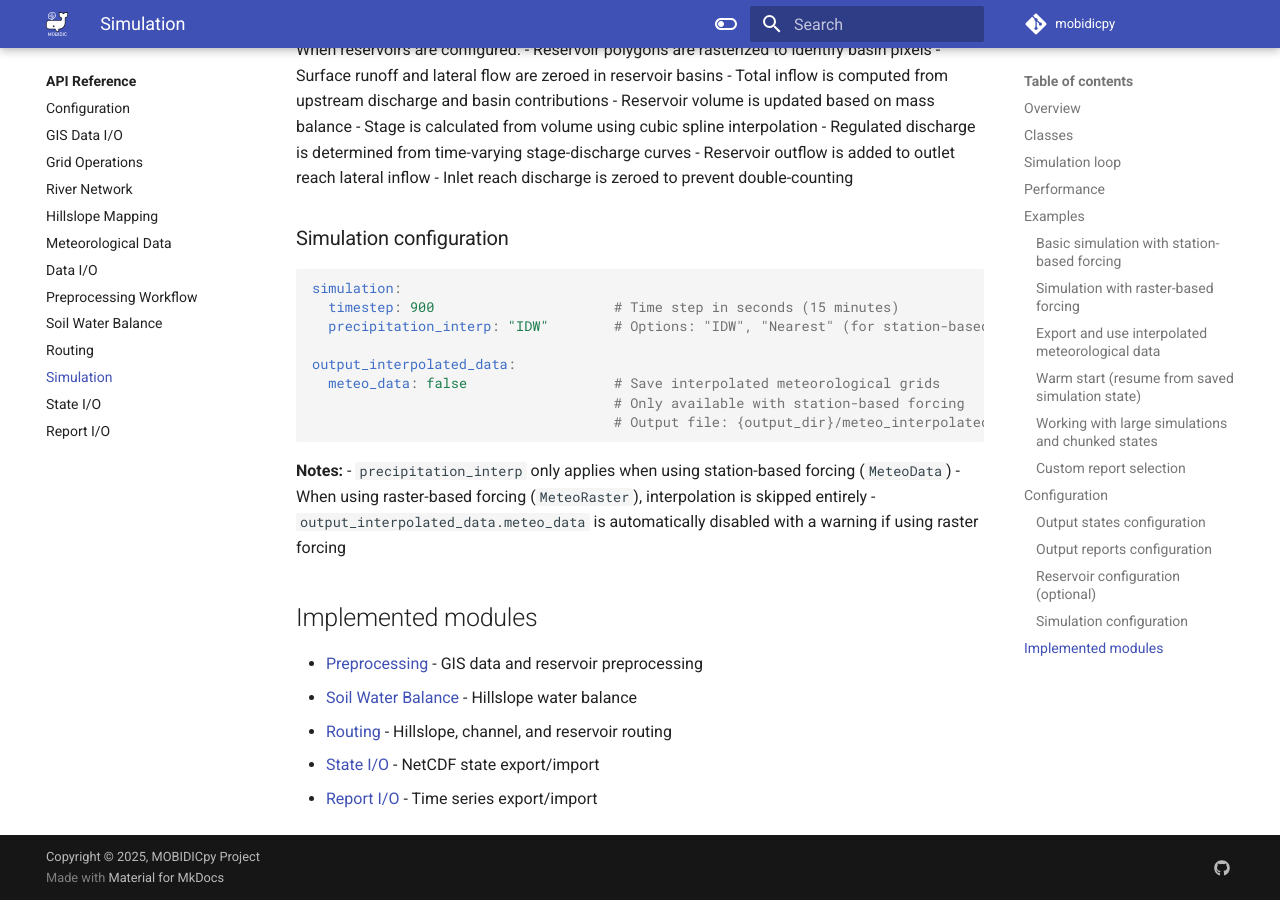
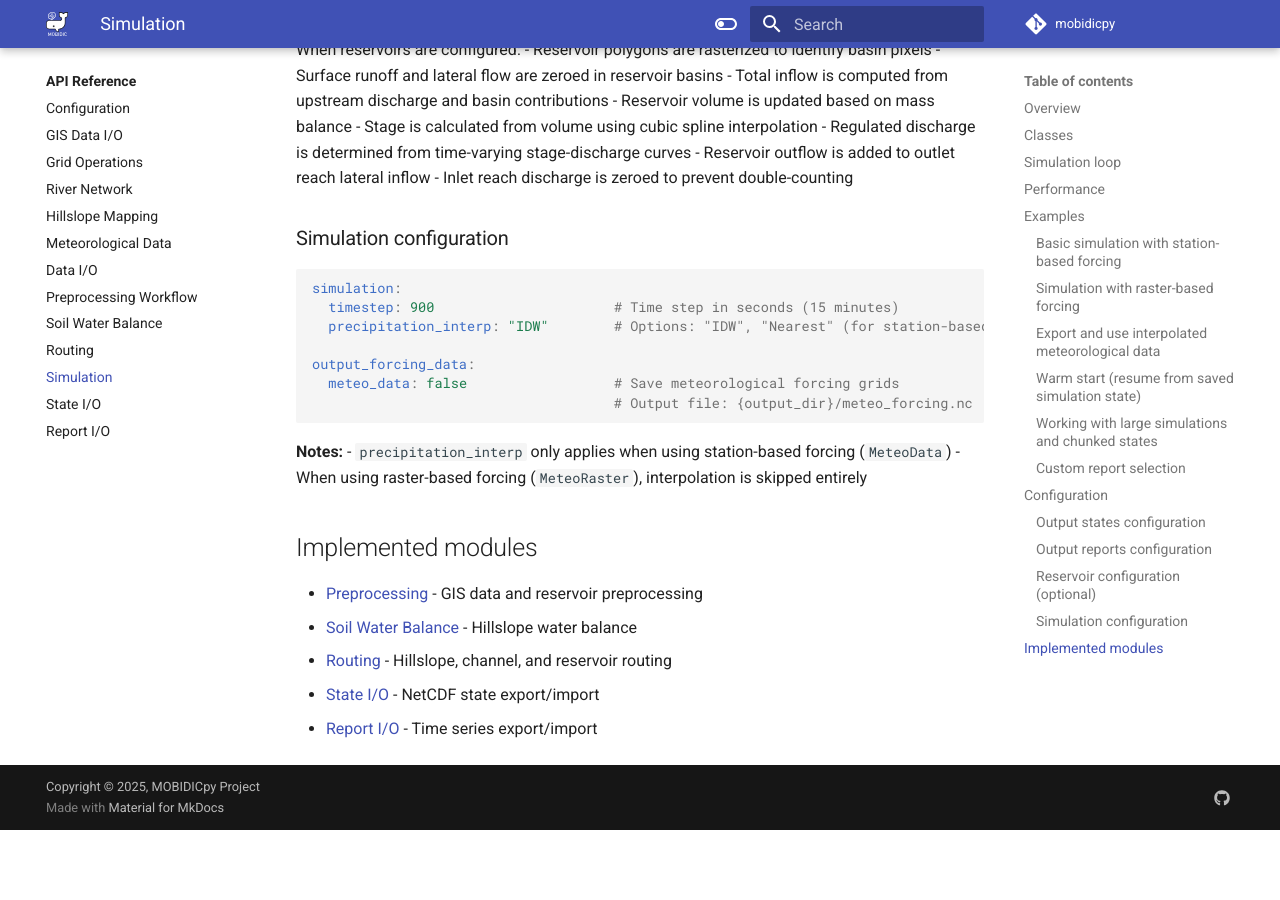
Before and after one commit to mobidichydro/MOBIDICpy, an MkDocs documentation site: the page built from docs/reference/simulation.md, in a window 1280 px wide and 900 px high, scrolled down 7066 px. Built offline with MkDocs 1.6.1 and Material for MkDocs 9.7.7, drawn with Linux system fonts in a browser that asks for light colours; a script that is not in the unit is left out; comment, search, counter and statistics services are not loaded; after the commit the page ends 7896 px from its top, so only the background shows below that; some of the changed text lies outside the part shown.

Commit message:
Changed param name  output_interpolated_data to output_forcing_data

````diff
--- a/docs/reference/simulation.md
+++ b/docs/reference/simulation.md
@@ -108,16 +108,16 @@ results.save_report("discharge.parquet")
 ```python
 from mobidic import MeteoData, MeteoRaster, Simulation
 
-# Run 1: Station-based with interpolated output enabled
-config.output_interpolated_data.meteo_data = True
+# Run 1: Station-based with forcing output enabled
+config.output_forcing_data.meteo_data = True
 forcing_stations = MeteoData.from_netcdf("meteo_stations.nc")
 sim1 = Simulation(gisdata, forcing_stations, config)
 results1 = sim1.run("2020-01-01", "2020-12-31")
-# Interpolated data saved to: output/meteo_interpolated.nc
+# Forcing data saved to: output/meteo_forcing.nc
 
 # Run 2: Use exported raster forcing (faster, identical results)
-config.output_interpolated_data.meteo_data = False
-forcing_raster = MeteoRaster.from_netcdf("output/meteo_interpolated.nc")
+config.output_forcing_data.meteo_data = False
+forcing_raster = MeteoRaster.from_netcdf("output/meteo_forcing.nc")
 sim2 = Simulation(gisdata, forcing_raster, config)
 results2 = sim2.run("2020-01-01", "2020-12-31")
 ```
@@ -302,16 +302,14 @@ simulation:
   timestep: 900                      # Time step in seconds (15 minutes)
   precipitation_interp: "IDW"        # Options: "IDW", "Nearest" (for station-based forcing)
 
-output_interpolated_data:
-  meteo_data: false                  # Save interpolated meteorological grids
-                                     # Only available with station-based forcing
-                                     # Output file: {output_dir}/meteo_interpolated.nc
+output_forcing_data:
+  meteo_data: false                  # Save meteorological forcing grids
+                                     # Output file: {output_dir}/meteo_forcing.nc
 ```
 
 **Notes:**
 - `precipitation_interp` only applies when using station-based forcing (`MeteoData`)
 - When using raster-based forcing (`MeteoRaster`), interpolation is skipped entirely
-- `output_interpolated_data.meteo_data` is automatically disabled with a warning if using raster forcing
 
 ## Implemented modules
 
````
Also changed, not shown: docs/examples.md (+3 -3 lines), docs/reference/config.md (+1 -1 lines), docs/reference/meteo.md (+5 -5 lines), 4 other files.
